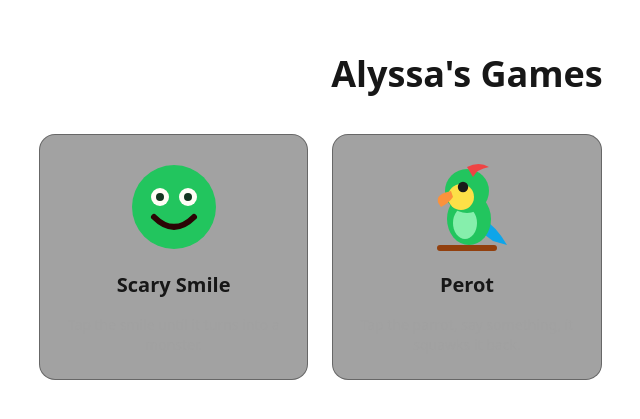
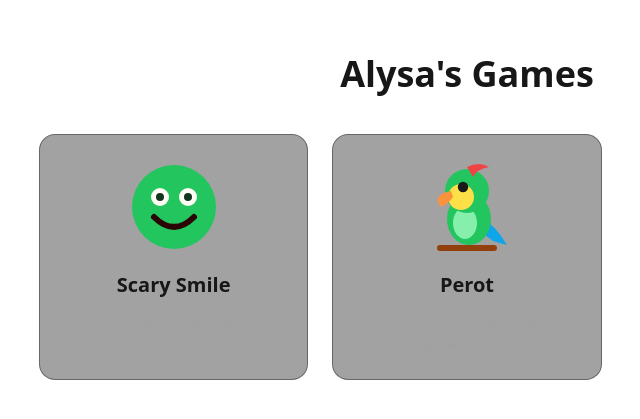
Before and after one commit to vreshch/kids-games, a Next.js app: page / in a window 1280 px wide. Shown: the part 183-602 px from the top of the page, without its empty margins (173-813 px from the left). Built offline with nearby package versions, Linux system fonts and the light colour scheme.

Commit message:
fix: her name is Alysa

```diff
--- a/src/app/layout.tsx
+++ b/src/app/layout.tsx
@@ -2,9 +2,9 @@ import type { Metadata, Viewport } from 'next';
 import './globals.css';
 
 export const metadata: Metadata = {
-  title: "Alyssa's Games",
+  title: "Alysa's Games",
   description: 'A little collection of browser games.',
-  appleWebApp: { capable: true, title: "Alyssa's Games", statusBarStyle: 'black-translucent' },
+  appleWebApp: { capable: true, title: "Alysa's Games", statusBarStyle: 'black-translucent' },
 };
 
 export const viewport: Viewport = {
--- a/src/app/page.tsx
+++ b/src/app/page.tsx
@@ -5,7 +5,7 @@ import { GAMES } from '@/lib/games';
 export default function Home() {
   return (
     <main className="mx-auto flex w-full max-w-4xl flex-1 flex-col justify-center gap-8 px-5 py-10 sm:gap-10 sm:py-16">
-      <h1 className="text-center text-3xl font-bold sm:text-4xl">Alyssa&apos;s Games</h1>
+      <h1 className="text-center text-3xl font-bold sm:text-4xl">Alysa&apos;s Games</h1>
       <ul className="grid gap-5 sm:grid-cols-2 sm:gap-6 lg:grid-cols-3">
         {GAMES.map(({ slug, title, tagline, accent, Icon }) => (
           <li key={slug}>
```
